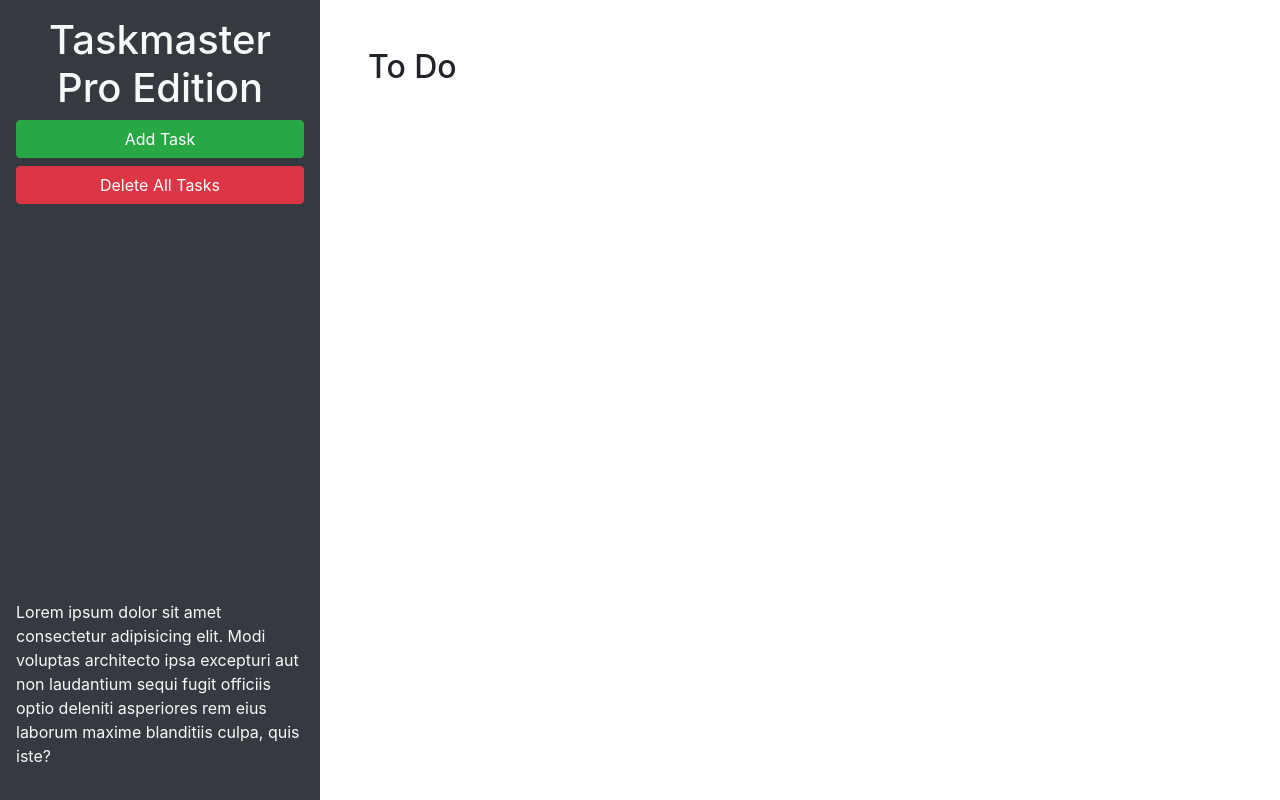
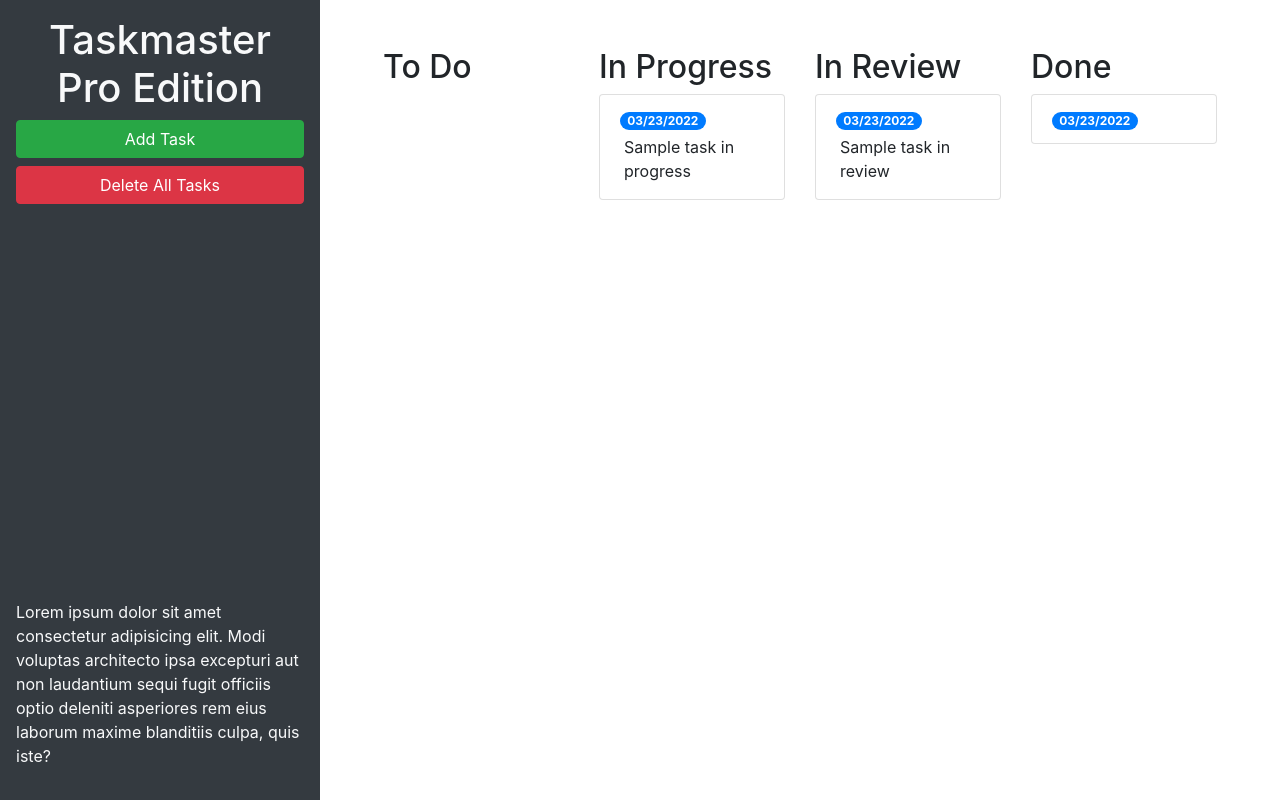
Before and after one commit to melliott7264/taskmaster-pro, a plain HTML site: page index.html in a window 1280 px wide. Drawn offline with nearby package versions, Linux system fonts and the light colour scheme.

Commit message:
added three new task status columns

```diff
--- a/index.html
+++ b/index.html
@@ -24,9 +24,45 @@
       </p>
     </header>
     <main class="col-12 col-lg-9">
-      <div class="m-5">
-        <h2>To Do</h2>
-        <ul id="list-toDo" class="list-group"> </ul>
+      <div class="m-5 row justify-content-around">
+        <!-- To Do Start -->
+        <div class="col">
+          <h2>To Do</h2>
+          <ul id="list-toDo" class="list-group"> </ul>
+        </div>
+        <!-- To Do End-->
+        <!-- In Progress Start-->
+        <div class="col">
+          <h2>In Progress</h2>
+          <ul id="list-inProgress" class="list-group">
+            <li class="list-group-item">
+              <span class="badge badge-primary badge-pill">03/23/2022</span>
+              <p class="m-1">Sample task in progress</p>
+            </li>
+          </ul>
+        </div>
+        <!-- In Progress End -->
+        <!-- In Review Start -->
+        <div class="col">
+          <h2>In Review</h2>
+          <ul id="list-inReview" class="list-group">
+            <li class="list-group-item">
+              <span class="badge badge-primary badge-pill">03/23/2022</span>
+              <p class="m-1">Sample task in review</p>
+            </li>
+          </ul>
+        </div>
+        <!-- In Reveiew End -->
+        <!-- Done Start -->
+        <div class="col">
+          <h2>Done</h2>
+          <ul id="list-done" class="list-group">
+            <li class="list-group-item">
+              <span class="badge badge-primary badge-pill">03/23/2022</span>
+            </li>
+          </ul>
+        </div>
+        <!-- Done End -->
       </div>
     </main>
   </div>
```
